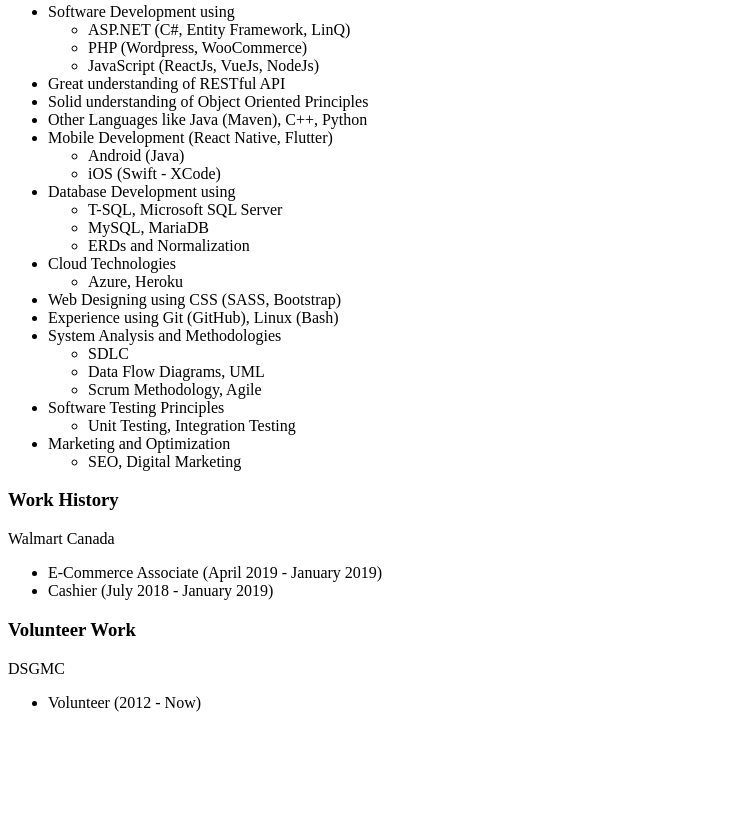
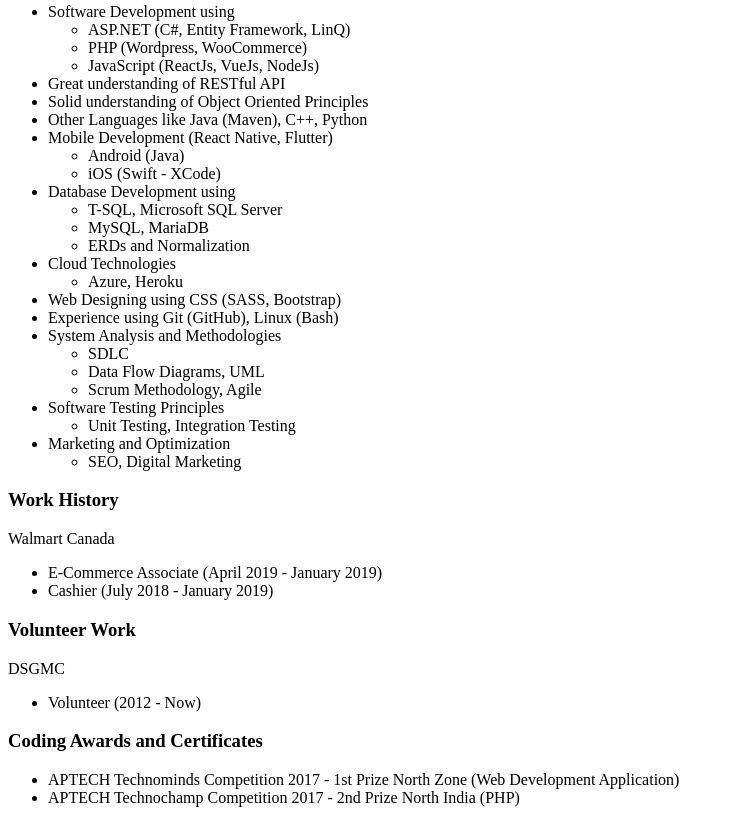
Before and after one commit to skurnal2/ResumeAssignment, a plain HTML site: page index.html in a window 1280 px wide. Shown: the part 786-1609 px from the top of the page, without its empty margins (0-734 px from the left). Before the commit the page ends 1514 px from the top, so only its background shows below. Drawn offline with nearby package versions, Linux system fonts and the light colour scheme.

Commit message:
Completed the Overall Retrieval Code

```diff
--- a/index.html
+++ b/index.html
@@ -148,6 +148,22 @@
                     }
                 });
 
+            //Awards
+            var awardsDiv = $('#awards-section');
+                //Heading
+                $("<h3>").text("Coding Awards and Certificates").appendTo(awardsDiv);
+
+                var awardsList = $("<ul>").appendTo(awardsDiv);
+
+                //Loop through Awards
+                $(data.awards).each(function(index, value) {
+                     var anAward = awardsList.append($("<li>").append(value.organization)
+                                                    .append(value.name ? " " + value.name : "" )
+                                                    .append(value.achievement ? " - " + value.achievement : ""));
+
+
+                 });
+
 
         });
     });
```
